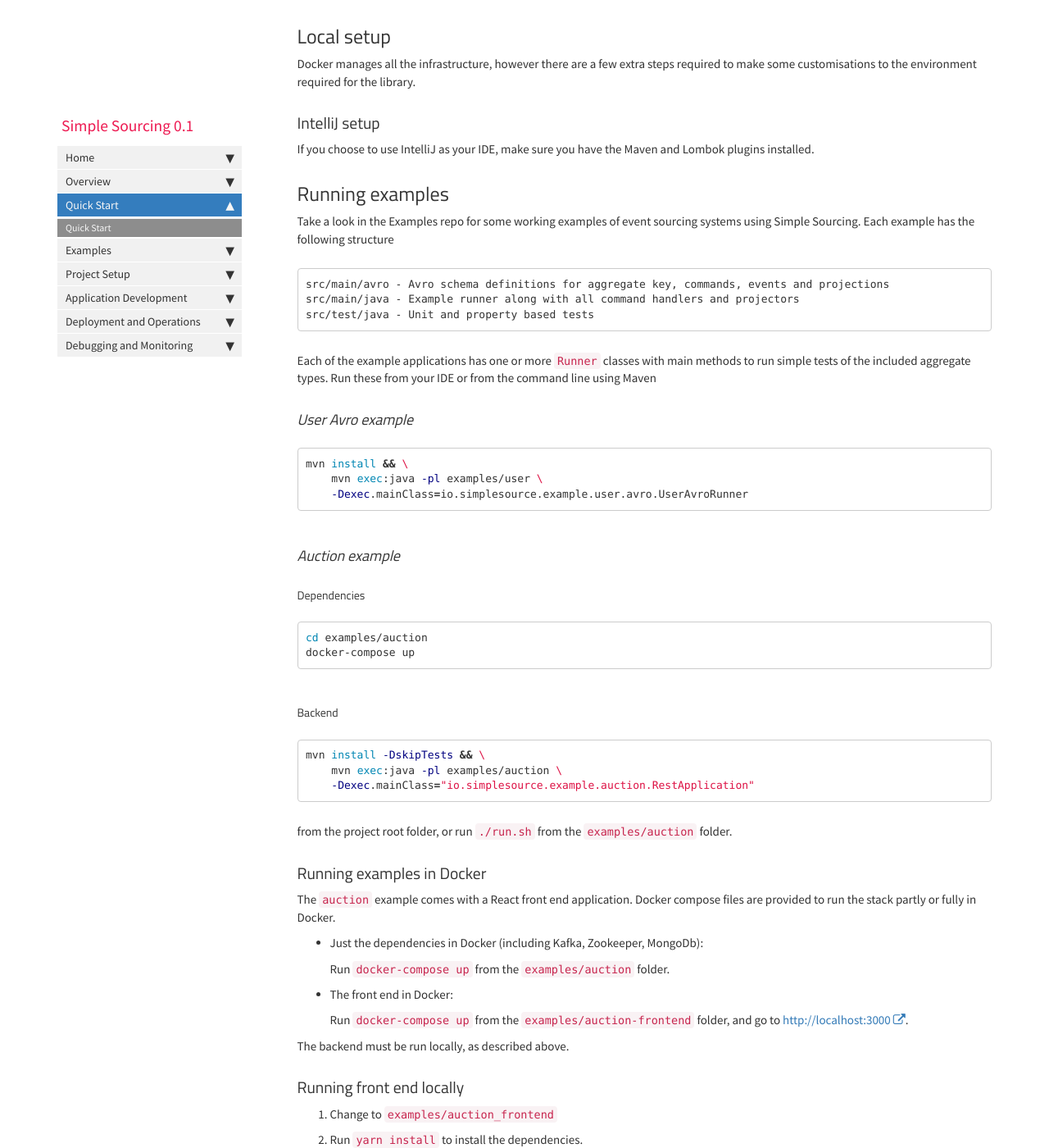
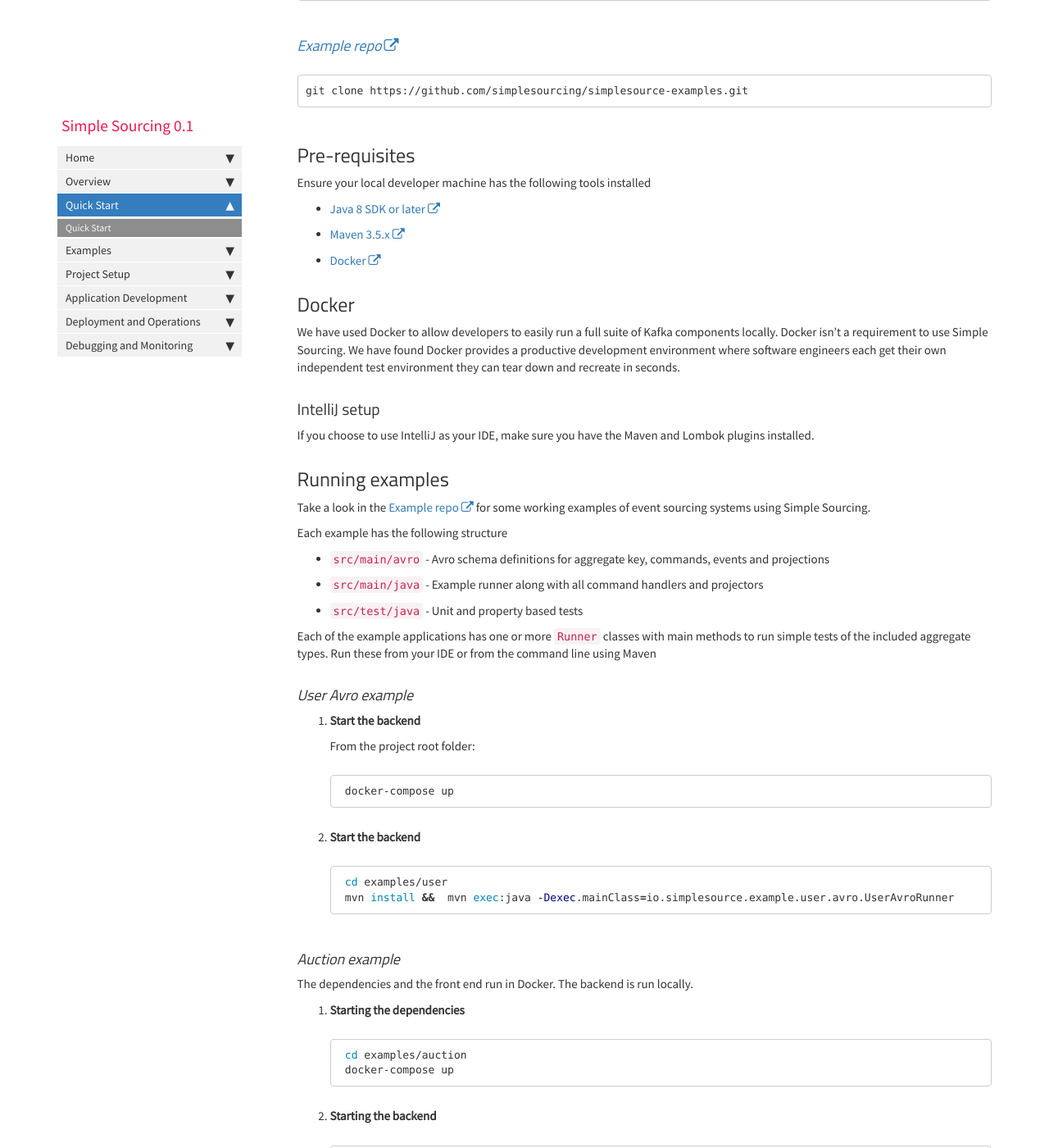
Before and after one commit to simplesourcing/simplesourcing.github.io, a Jekyll site: the page built from pages/docs/quickstart.md, in a window 1280 px wide and 1400 px high, scrolled down 735 px. Shown: the whole window at 82% size. Built offline with Jekyll 4.4.1, drawn with Linux system fonts in a browser that asks for light colours; nearby versions of some CDN libraries; comment, search, counter and statistics services are not loaded; some of the changed text lies outside the part shown.

Commit message:
simplified the getting started page

````diff
--- a/pages/docs/quickstart.md
+++ b/pages/docs/quickstart.md
@@ -4,21 +4,30 @@
 permalink: quickstart.html
 ---
 
-We have used Docker to allow developers to easily run a full suite of Kafka components locally.
-Docker isn't a requirement to use Simple Sourcing. We have found Docker provides
-a highly productive development environment where software engineers each get their own independent
-test environment they can tear down and recreate in seconds. This is especially useful
-when dealing with strongly typed data in Kafka where you are likely to make many breaking changes
-to schemas during development.
+## Including Simple Sourcing in your project
+
+![](https://maven-badges.herokuapp.com/maven-central/io.simplesource/simplesource-command-api/badge.svg)
+
+Include the following dependencies in you build file:
+
+* Group ID: `io.simplesource`
+* Artifact ID: `simplesource-command-<project>`
+* Version: `?.?.?` - Latest version in Maven central, as above.
+
+Where `<project>` is one or more of:
+* `api` - core API (required)
+* `kafka` - core Kafka implementation (required)
+* `serialization` - for serialization helpers (optional)
+* `testutils` - for testing utilities (optional)
 
 ## Getting the source
 
-Core repo:
+#### [Core repo](https://github.com/simplesourcing/simplesource)
 ```
 git clone https://github.com/simplesourcing/simplesource.git
 ```
 
-Examples:
+#### [Example repo](https://github.com/simplesourcing/simplesource-examples)
 ```
 git clone https://github.com/simplesourcing/simplesource-examples.git
 ```
@@ -31,10 +40,12 @@
    * [Maven 3.5.x](https://maven.apache.org/download.cgi)
    * [Docker](https://download.docker.com/mac/stable/Docker.dmg)
 
-## Local setup
+## Docker
 
-Docker manages all the infrastructure, however there are a few extra steps required to
-make some customisations to the environment required for the library.
+We have used Docker to allow developers to easily run a full suite of Kafka components locally.
+Docker isn't a requirement to use Simple Sourcing. We have found Docker provides
+a productive development environment where software engineers each get their own independent
+test environment they can tear down and recreate in seconds.
 
 ### IntelliJ setup
 
@@ -42,72 +53,74 @@
 
 ## Running examples
 
-Take a look in the Examples repo for some working examples of event sourcing systems using
-Simple Sourcing. Each example has the following structure
+Take a look in the [Example repo](https://github.com/simplesourcing/simplesource-examples) for some working examples of event sourcing systems using
+Simple Sourcing.
 
-```
-src/main/avro - Avro schema definitions for aggregate key, commands, events and projections
-src/main/java - Example runner along with all command handlers and projectors
-src/test/java - Unit and property based tests
-```
+Each example has the following structure
+
+* `src/main/avro` - Avro schema definitions for aggregate key, commands, events and projections
+* `src/main/java` - Example runner along with all command handlers and projectors
+* `src/test/java` - Unit and property based tests
+
 
 Each of the example applications has one or more `Runner` classes with main methods to run simple tests of the included aggregate types. Run these from your IDE or from the command line using Maven
 
 #### User Avro example
-```bash
-mvn install && \
-    mvn exec:java -pl examples/user \
-    -Dexec.mainClass=io.simplesource.example.user.avro.UserAvroRunner
-```
+
+1. **Start the backend**
+
+    From the project root folder:
+
+    ```bash
+    docker-compose up
+    ```
+
+1. **Start the backend**
+
+    ```bash
+    cd examples/user
+    mvn install &&  mvn exec:java -Dexec.mainClass=io.simplesource.example.user.avro.UserAvroRunner
+    ```
 
 #### Auction example
 
-##### Dependencies
+The dependencies and the front end run in Docker. The backend is run locally.
 
-```bash
-cd examples/auction
-docker-compose up
-```
+1. **Starting the dependencies**
 
-##### Backend
-```bash
-mvn install -DskipTests && \
-    mvn exec:java -pl examples/auction \
-    -Dexec.mainClass="io.simplesource.example.auction.RestApplication"
-```
- from the project root folder, or run `./run.sh` from the `examples/auction` folder.
+    ```bash
+    cd examples/auction
+    docker-compose up
+    ```
 
-### Running examples in Docker
+1. **Starting the backend**
 
-The `auction` example comes with a React front end application. Docker compose files are provided to run the stack partly or fully in Docker.
+    ```bash
+    cd examples/auction
+    ./run.sh
+    ```
 
-*   Just the dependencies in Docker (including Kafka, Zookeeper, MongoDb):
+1. **Starting the front end**
 
-    Run `docker-compose up` from the `examples/auction` folder.
+    *In Docker:*
 
-*   The front end in Docker:
+    ```bash
+    cd examples/auction-frontend
+    docker-compose up
+    ```
 
-    Run `docker-compose up` from the `examples/auction-frontend` folder, and go to [http://localhost:3000](http://localhost:3000).
+    *Or locally:*
 
-The backend must be run locally, as described above.
+    You will need a recent version of Node.js with npm
 
-### Running front end locally
+    ```bash
+    npm install -g yarn
+    cd examples/auction-frontend
+    yarn install
+    yarn start
+    ```
 
-1. Change to `examples/auction_frontend`
-1. Run `yarn install` to install the dependencies.
-1. Run `yarn start` to run the front end application.
-1. go to [http://localhost:3000](http://localhost:3000) to view in browser.
-
-##### Frontend
-
-You will need a current version of the Node.js with npm
-
-```bash
-npm install -g yarn
-cd examples/auction-frontend
-yarn install
-yarn start
-```
+1. Open a browser at [http://localhost:3000](http://localhost:3000)
 
 ## Troubleshooting
 
````
Also changed, not shown: pages/docs/development/api.md (+1 -1 lines).
